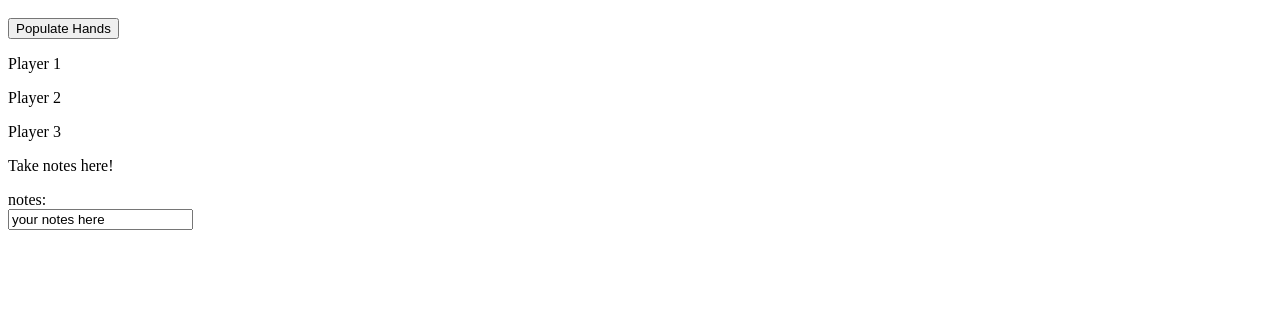
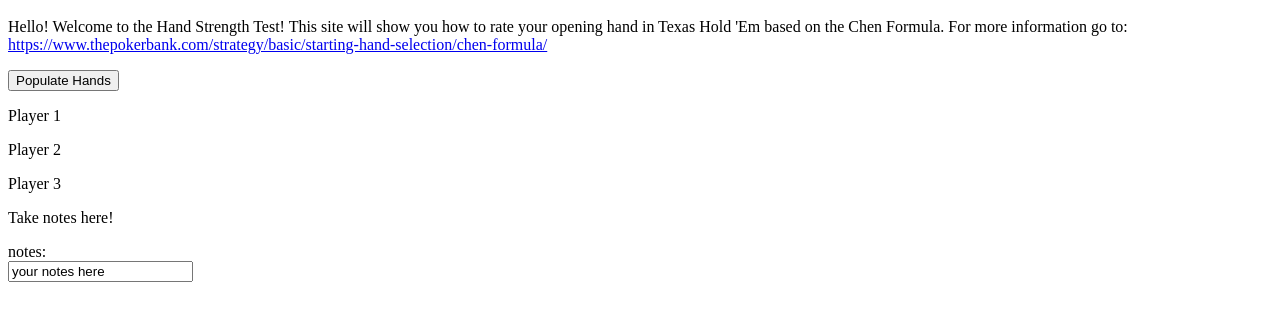
Before and after one commit to danielerice/phase-1-project, a plain HTML site: page index.html in a window 1280 px wide. Shown: the part 48-368 px from the top of the page. Drawn offline with Linux system fonts and the light colour scheme.

Commit message:
added a p explaining the site with a hyperlink

```diff
--- a/index.html
+++ b/index.html
@@ -15,7 +15,10 @@
     </head>
     <body>
         <h1 class="header" id="title">Test Your Hand Strength</h1>
-        <p></p>
+        <p id="siteDescription">Hello! Welcome to the Hand Strength Test!
+            This site will show you how to rate your opening hand in Texas Hold 'Em based on the Chen Formula.
+            For more information go to: <a href="https://www.thepokerbank.com/strategy/basic/starting-hand-selection/chen-formula/">https://www.thepokerbank.com/strategy/basic/starting-hand-selection/chen-formula/</a>
+        </p>
         <div id="playerHands" class="div">
         <button>Populate Hands</button>
 
@@ -47,7 +50,9 @@
             <label for="notes">notes:</label><br>
             <input type="text" id="notes" name="notes" value="your notes here"><br>
         </form>
-        <p></p>
+        <ul id="noteContainer">
+
+        </ul>
         </div>
     </body>
 </html>
```
